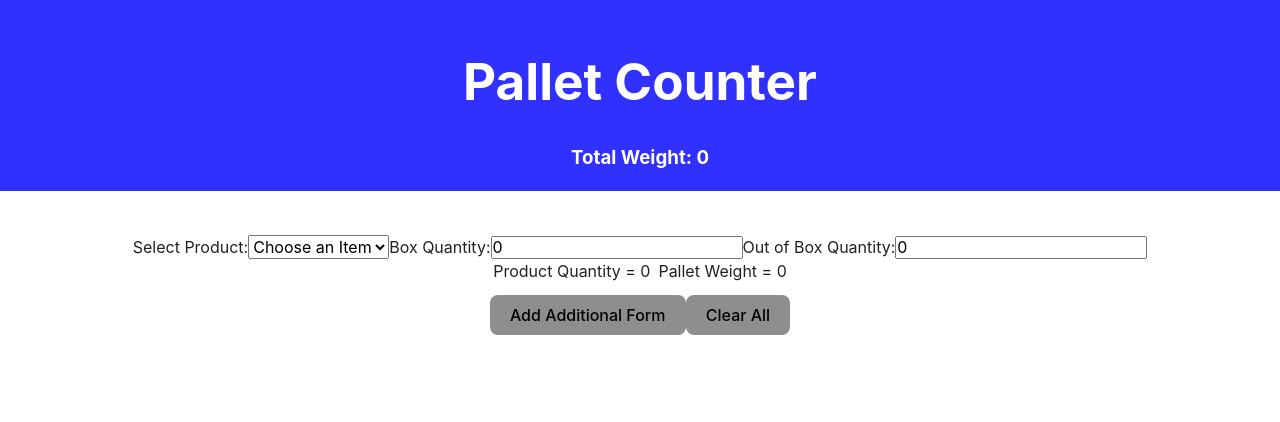
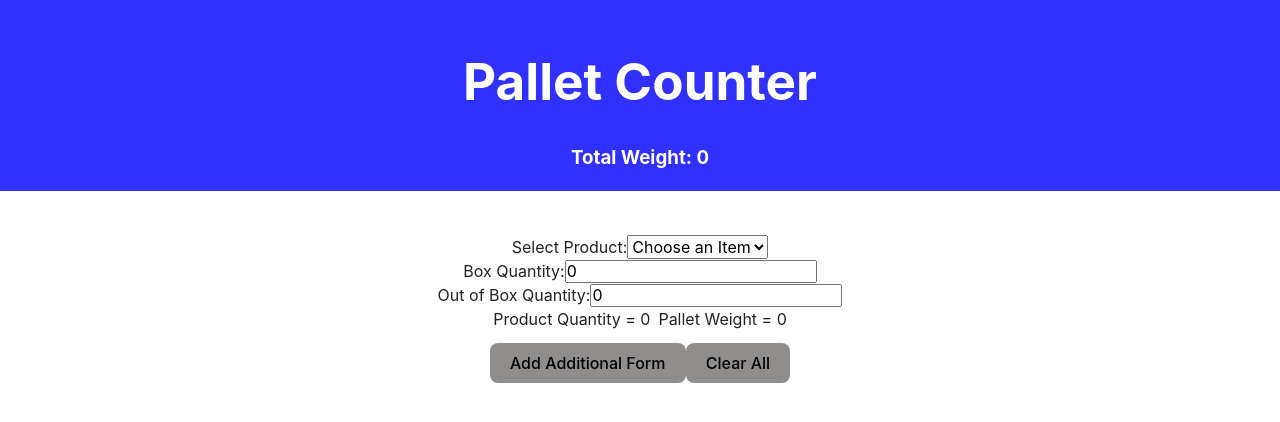
Before and after one commit to Jayrassic/react_pallet_counter, a React (Vite) app: page / in a window 1280 px wide. Shown: the top 422 px of the page. Built offline with nearby package versions, Linux system fonts and the light colour scheme.

Commit message:
Added addtional classes for styling

```diff
--- a/src/components/FormHolder.tsx
+++ b/src/components/FormHolder.tsx
@@ -39,8 +39,10 @@ function FormHolder() {
         {products.map((product) => {
           return <ProductForm key={product.id} id={product.id}></ProductForm>;
         })}
-        <button onClick={clickHandler}>Add Additional Form</button>
-        <button onClick={clearHandler}>Clear All</button>
+        <div className="btn-container">
+          <button onClick={clickHandler}>Add Additional Form</button>
+          <button onClick={clearHandler}>Clear All</button>
+        </div>
       </section>
     );
   }
--- a/src/components/ProductForm.tsx
+++ b/src/components/ProductForm.tsx
@@ -61,6 +61,7 @@ function ProductForm({ id }: { id: number }) {
   return (
     <div className="form-holder">
       <form>
+        <div className="input-container">
           <label htmlFor="productSelection">Select Product:</label>
           <select
             name="productSelection"
@@ -169,7 +170,9 @@ function ProductForm({ id }: { id: number }) {
               ACS-10-32B
             </option>
           </select>
+        </div>
 
+        <div className="input-container">
           <label htmlFor="boxQuantity">Box Quantity:</label>
           <input
             id="boxQuantity"
@@ -178,7 +181,9 @@ function ProductForm({ id }: { id: number }) {
             min={0}
             onChange={(e) => setBoxQuantity(+e.target.value)}
           />
+        </div>
 
+        <div className="input-container">
           <label htmlFor="outOfBoxQty">Out of Box Quantity:</label>
           <input
             id="outOfBoxQty"
@@ -187,6 +192,7 @@ function ProductForm({ id }: { id: number }) {
             min={0}
             onChange={(e) => setOutOfBoxQuantity(+e.target.value)}
           />
+        </div>
       </form>
 
       <div className="totals-box">
```
Lines whose indentation alone changed are shown as unchanged.
